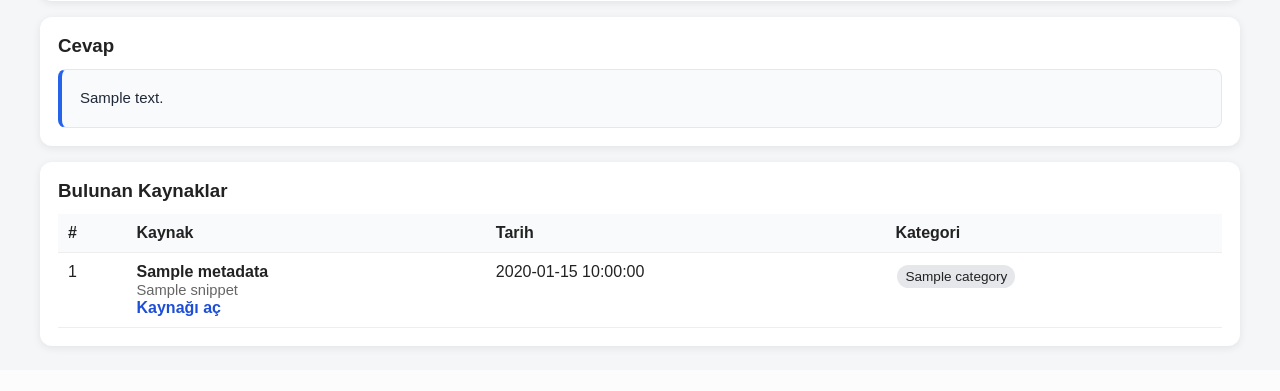
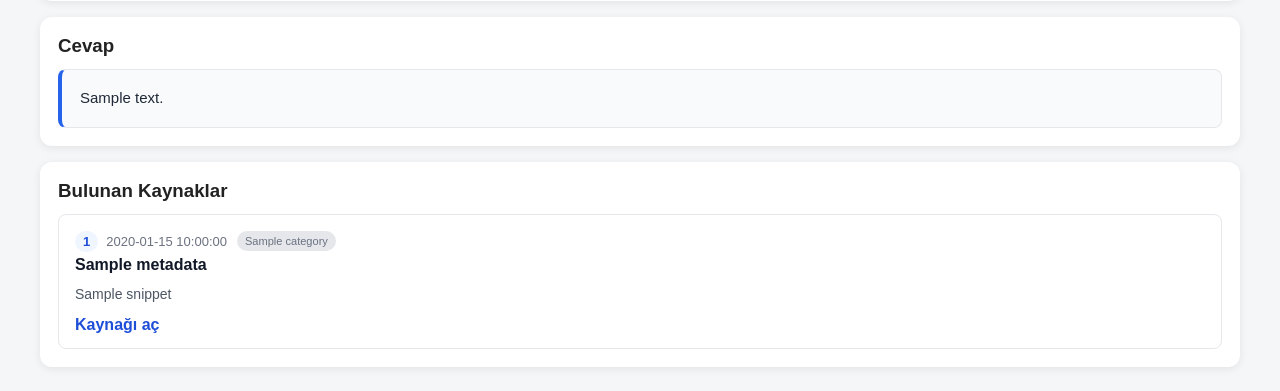
Before and after one commit to hakanozcan0717-boop/resmi-gazete-rev1, a Flask app: template web/templates/rag_chat.html in a window 1280 px wide. Shown: the part 470-861 px from the top of the page. Before the commit the page ends 821 px from the top, so only its background shows below. Run offline with Flask 3, Linux system fonts and the light colour scheme; the template is opened without the code that fills it: most values are stand-ins (such as "Sample title", 1, 10 or a date in 2020).

Commit message:
Improve RAG source result styling

```diff
--- a/web/templates/base.html
+++ b/web/templates/base.html
@@ -27,6 +27,12 @@
         .answer-card h3, .sources-card h3 { margin-top: 0; margin-bottom: 12px; }
         .sources-card a { color: #1d4ed8; font-weight: 600; text-decoration: none; }
         .sources-card a:hover { text-decoration: underline; }
+        .source-list { display: grid; gap: 12px; }
+        .source-item { border: 1px solid #e5e7eb; border-radius: 8px; padding: 14px 16px; background: #fff; }
+        .source-title { font-size: 16px; line-height: 1.45; color: #111827; margin-bottom: 8px; }
+        .source-snippet { color: #4b5563; font-size: 14px; line-height: 1.55; margin: 8px 0 10px; }
+        .source-meta { display: flex; flex-wrap: wrap; gap: 8px; align-items: center; color: #6b7280; font-size: 13px; }
+        .source-number { background: #eff6ff; color: #1d4ed8; border-radius: 999px; padding: 3px 8px; font-weight: 700; }
         @media (max-width: 800px) { .grid { grid-template-columns: 1fr; } input[type=text] { width: 100%; margin-bottom: 8px; } }
     </style>
 </head>
--- a/web/templates/rag_chat.html
+++ b/web/templates/rag_chat.html
@@ -38,29 +38,23 @@
 {% if sources %}
 <div class="card sources-card">
     <h3>Bulunan Kaynaklar</h3>
-    <table>
-        <tr>
-            <th>#</th>
-            <th>Kaynak</th>
-            <th>Tarih</th>
-            <th>Kategori</th>
-        </tr>
+    <div class="source-list">
         {% for item in sources %}
         {% set meta = item["metadata"] %}
-        <tr>
-            <td>{{ loop.index }}</td>
-            <td>
-                <strong>{{ meta["title"] }}</strong>
-                {% if meta["snippet"] %}
-                    <br><span class="muted">{{ meta["snippet"] }}</span>
-                {% endif %}
-                <br><a href="{{ meta['item_url'] }}" target="_blank" rel="noopener">Kaynağı aç</a>
-            </td>
-            <td>{{ meta["date"] }}</td>
-            <td><span class="tag">{{ meta["category"] }}</span></td>
-        </tr>
+        <div class="source-item">
+            <div class="source-meta">
+                <span class="source-number">{{ loop.index }}</span>
+                <span>{{ meta["date"] }}</span>
+                <span class="tag">{{ meta["category"] }}</span>
+            </div>
+            <div class="source-title"><strong>{{ meta["title"] }}</strong></div>
+            {% if meta["snippet"] %}
+                <div class="source-snippet">{{ meta["snippet"] }}</div>
+            {% endif %}
+            <a href="{{ meta['item_url'] }}" target="_blank" rel="noopener">Kaynağı aç</a>
+        </div>
         {% endfor %}
-    </table>
+    </div>
 </div>
 {% elif question and mode == "sources" and not error %}
 <div class="card">
```
